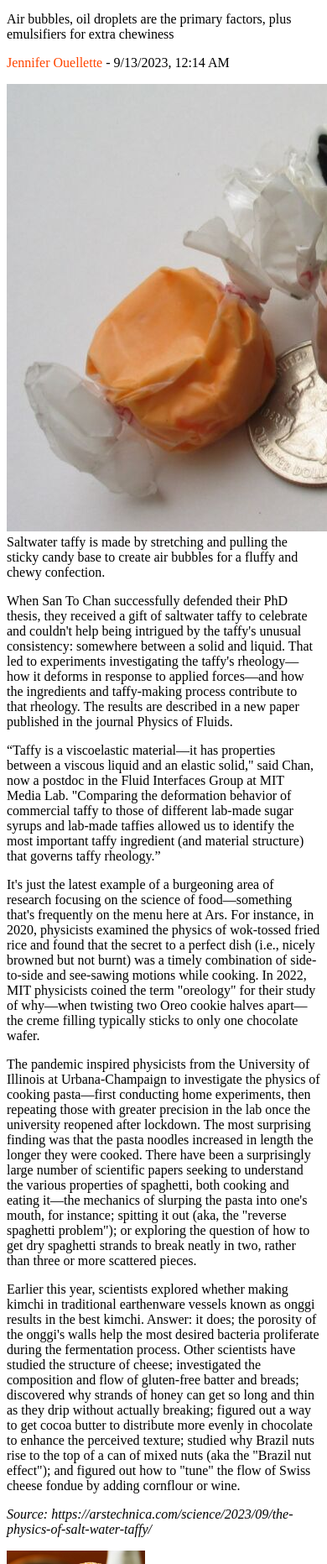
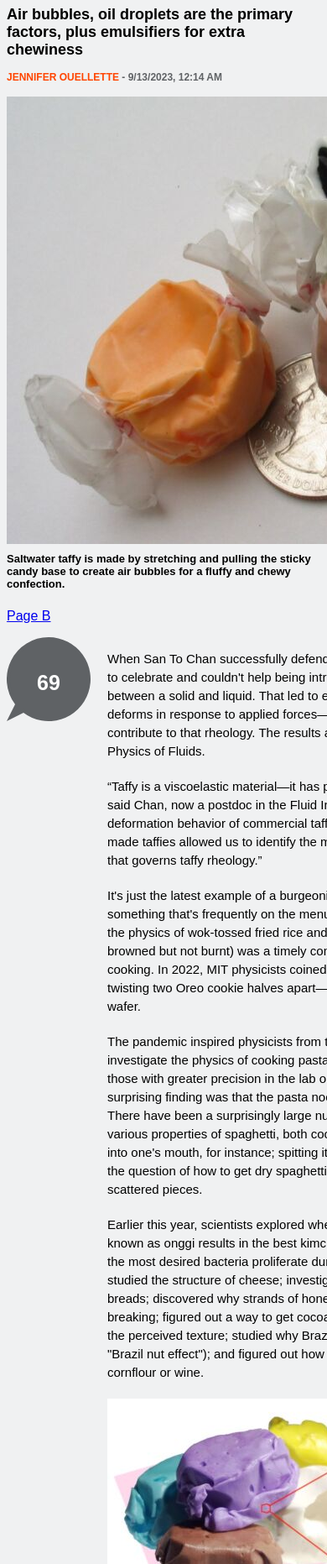
Before and after one commit to OsloMet-web/oblig-2-group-69, a plain HTML site: page index.html in a window 390 px wide. Shown: the part 137-2000 px from the top of the page at 84% size. Drawn offline with Linux system fonts and the light colour scheme.

Commit message:
refined replica

```diff
--- a/css/styles.css
+++ b/css/styles.css
@@ -1,8 +1,77 @@
+html {
+	font-family: sans-serif;
+	background-color: #f0f1f2;
+}
+
+h1 {
+	font-size: 40px;
+}
+
+h2 {
+	font-size: 18px;
+}
+
+.author {
+	color: #5f6265;
+	font-size: 12px;
+	font-weight: 600;
+}
+
 #author-name {
 	color: orangered;
+	text-transform: uppercase;
 }
 
-.hero-image {
+figure {
 	margin-left: 0;
 	margin-right: 0;
 }
+
+figcaption {
+	font-size: 13px;
+	padding-top: 6px;
+	padding-bottom: 6px;
+	font-weight: 600;
+}
+
+.grid {
+	display: grid;
+	grid-template-columns: 1fr 5fr;
+	grid-gap: 20px;
+}
+
+.content {
+	max-width: 740px;
+}
+
+.content > p {
+	font-size: 15px;
+	line-height: 22px;
+}
+
+.content > p > a {
+	color: orangered;
+	text-decoration: none;
+}
+
+.content > p:not(:first-child) {
+	margin-top: 20px;
+	margin-bottom: 20px;
+}
+
+.side-part div {
+	background-image: url('/assets/download.svg');
+	margin-left: auto;
+	margin-right: auto;
+	width: 100px;
+	height: 100px;
+}
+
+.side-part div span {
+	display: block;
+	text-align: center;
+	padding-top: 40%;
+	font-size: 25px;
+	font-weight: 600;
+	color: white;
+}
--- a/index.html
+++ b/index.html
@@ -4,26 +4,23 @@
 		<meta charset="UTF-8" />
 		<meta name="viewport" content="width=device-width, initial-scale=1.0" />
 		<title>The physics of saltwater taffy</title>
+		<meta
+			name="description"
+			content="Air bubbles, oil droplets are the primary factors, plus emulsifiers for extra chewiness."
+		/>
 
 		<link rel="stylesheet" href="css/styles.css" />
 	</head>
 	<body>
 		<h1>The physics of saltwater taffy</h1>
 
-		<a
-			href="/sub-folder/page-b.html"
-			target="_self"
-			title="This takes you to page B"
-			>Page B</a
-		>
-
-		<p>
-			Air bubbles, oil droplets are the primary factors, plus emulsifiers
-			for extra chewiness
-		</p>
+		<h2>
+			Air bubbles, oil droplets are the primary factors, plus emulsifiers for
+			extra chewiness
+		</h2>
 		<p class="author">
-			<span id="author-name">Jennifer Ouellette</span> - 9/13/2023, 12:14
-			AM
+			<span id="author-name">Jennifer Ouellette</span> -
+			<time>9/13/2023, 12:14 AM</time>
 		</p>
 		<figure class="hero-image">
 			<img
@@ -31,49 +28,65 @@
 				alt="Saltwater taffy is made by stretching and pulling the sticky candy base to create air bubbles for a fluffy and chewy confection."
 			/>
 			<figcaption>
-				Saltwater taffy is made by stretching and pulling the sticky
-				candy base to create air bubbles for a fluffy and chewy
-				confection.
+				Saltwater taffy is made by stretching and pulling the sticky candy base
+				to create air bubbles for a fluffy and chewy confection.
 			</figcaption>
 		</figure>
 		<p>
-			When San To Chan successfully defended their PhD thesis, they
-			received a gift of saltwater taffy to celebrate and couldn't help
-			being intrigued by the taffy's unusual consistency: somewhere
-			between a solid and liquid. That led to experiments investigating
-			the taffy's rheology—how it deforms in response to applied
-			forces—and how the ingredients and taffy-making process contribute
-			to that rheology. The results are described in a new paper published
-			in the journal Physics of Fluids.
+			<a
+				href="/sub-folder/page-b.html"
+				target="_self"
+				title="This takes you to page B"
+				>Page B</a
+			>
+		</p>
+		<div class="grid">
+			<aside class="side-part">
+				<div>
+					<span>69</span>
+				</div>
+			</aside>
+			<main class="content">
+				<p>
+					When San To Chan successfully defended their PhD thesis, they received
+					a gift of
+					<a href="https://www.wikiwand.com/en/Taffy_(candy)" rel=""
+						>saltwater taffy</a
+					>
+					to celebrate and couldn't help being intrigued by the taffy's unusual
+					consistency: somewhere between a solid and liquid. That led to
+					experiments investigating the taffy's rheology—how it deforms in
+					response to applied forces—and how the ingredients and taffy-making
+					process contribute to that rheology. The results are described in a
+					new paper published in the journal Physics of Fluids.
 				</p>
 				<p>
-			“Taffy is a viscoelastic material—it has properties between a
-			viscous liquid and an elastic solid," said Chan, now a postdoc in
-			the Fluid Interfaces Group at MIT Media Lab. "Comparing the
-			deformation behavior of commercial taffy to those of different
-			lab-made sugar syrups and lab-made taffies allowed us to identify
-			the most important taffy ingredient (and material structure) that
-			governs taffy rheology.”
+					“Taffy is a viscoelastic material—it has properties between a viscous
+					liquid and an elastic solid," said Chan, now a postdoc in the Fluid
+					Interfaces Group at MIT Media Lab. "Comparing the deformation behavior
+					of commercial taffy to those of different lab-made sugar syrups and
+					lab-made taffies allowed us to identify the most important taffy
+					ingredient (and material structure) that governs taffy rheology.”
 				</p>
 				<p>
-			It's just the latest example of a burgeoning area of research
-			focusing on the science of food—something that's frequently on the
-			menu here at Ars. For instance, in 2020, physicists examined the
-			physics of wok-tossed fried rice and found that the secret to a
-			perfect dish (i.e., nicely browned but not burnt) was a timely
-			combination of side-to-side and see-sawing motions while cooking. In
-			2022, MIT physicists coined the term "oreology" for their study of
-			why—when twisting two Oreo cookie halves apart—the creme filling
-			typically sticks to only one chocolate wafer.
+					It's just the latest example of a burgeoning area of research focusing
+					on the science of food—something that's frequently on the menu here at
+					Ars. For instance, in 2020, physicists examined the physics of
+					wok-tossed fried rice and found that the secret to a perfect dish
+					(i.e., nicely browned but not burnt) was a timely combination of
+					side-to-side and see-sawing motions while cooking. In 2022, MIT
+					physicists coined the term "oreology" for their study of why—when
+					twisting two Oreo cookie halves apart—the creme filling typically
+					sticks to only one chocolate wafer.
 				</p>
 				<p>
 					The pandemic inspired physicists from the University of Illinois at
 					Urbana-Champaign to investigate the physics of cooking pasta—first
 					conducting home experiments, then repeating those with greater
-			precision in the lab once the university reopened after lockdown.
-			The most surprising finding was that the pasta noodles increased in
-			length the longer they were cooked. There have been a surprisingly
-			large number of scientific papers seeking to understand the various
+					precision in the lab once the university reopened after lockdown. The
+					most surprising finding was that the pasta noodles increased in length
+					the longer they were cooked. There have been a surprisingly large
+					number of scientific papers seeking to understand the various
 					properties of spaghetti, both cooking and eating it—the mechanics of
 					slurping the pasta into one's mouth, for instance; spitting it out
 					(aka, the "reverse spaghetti problem"); or exploring the question of
@@ -86,13 +99,35 @@
 					kimchi. Answer: it does; the porosity of the onggi's walls help the
 					most desired bacteria proliferate during the fermentation process.
 					Other scientists have studied the structure of cheese; investigated
-			the composition and flow of gluten-free batter and breads;
-			discovered why strands of honey can get so long and thin as they
-			drip without actually breaking; figured out a way to get cocoa
-			butter to distribute more evenly in chocolate to enhance the
-			perceived texture; studied why Brazil nuts rise to the top of a can
-			of mixed nuts (aka the "Brazil nut effect"); and figured out how to
-			"tune" the flow of Swiss cheese fondue by adding cornflour or wine.
+					the composition and flow of gluten-free batter and breads; discovered
+					why strands of honey can get so long and thin as they drip without
+					actually breaking; figured out a way to get cocoa butter to distribute
+					more evenly in chocolate to enhance the perceived texture; studied why
+					Brazil nuts rise to the top of a can of mixed nuts (aka the "Brazil
+					nut effect"); and figured out how to "tune" the flow of Swiss cheese
+					fondue by adding cornflour or wine.
+				</p>
+				<figure>
+					<img
+						src="/images/taffy-illustration.jpg"
+						alt="Saltwater taffy is made by stretching and pulling the sticky candy base to create air bubbles for a fluffy and chewy confection."
+					/>
+					<figcaption>
+						(left) Saltwater taffies of different flavors. (right) 3D model
+						reconstructed by X-ray computed tomography, illustrating immiscible
+						inclusions (oil droplets and air bubbles) in the grape-flavored
+						taffy.
+					</figcaption>
+				</figure>
+				<p>
+					"Studying the physical principles associated with manipulating
+					different foods might, in turn, stimulate discoveries of scientific,
+					engineering, and engineering importance," Chan et al. wrote in their
+					paper. In the case of saltwater taffy, a better understanding of its
+					rheology, as well as that of other sugar-based confections, could
+					enable artisans "to manipulate the material better, leading to novel
+					techniques for creating designs with high artistic and cultural value,
+					as well as enhanced control of their texture and mouthfeel."
 				</p>
 				<p>
 					<em>
@@ -100,18 +135,7 @@
 						https://arstechnica.com/science/2023/09/the-physics-of-salt-water-taffy/
 					</em>
 				</p>
-		<p>
-			<a
-				href="https://en.wikipedia.org/wiki/Cheeseburger"
-				target="_blank"
-			>
-				<img
-					src="/images/cheeseburger.jpg"
-					height="150 px"
-					alt="Bilde av en Cheeseburger"
-					title="Cheeseburger"
-				/>
-			</a>
-		</p>
+			</main>
+		</div>
 	</body>
 </html>
```
Also changed, not shown: assets/download.svg (added), images/Cheeseburger.jpg (deleted), images/taffy-illustration.jpg (added). Lines whose indentation alone changed are shown as unchanged.
